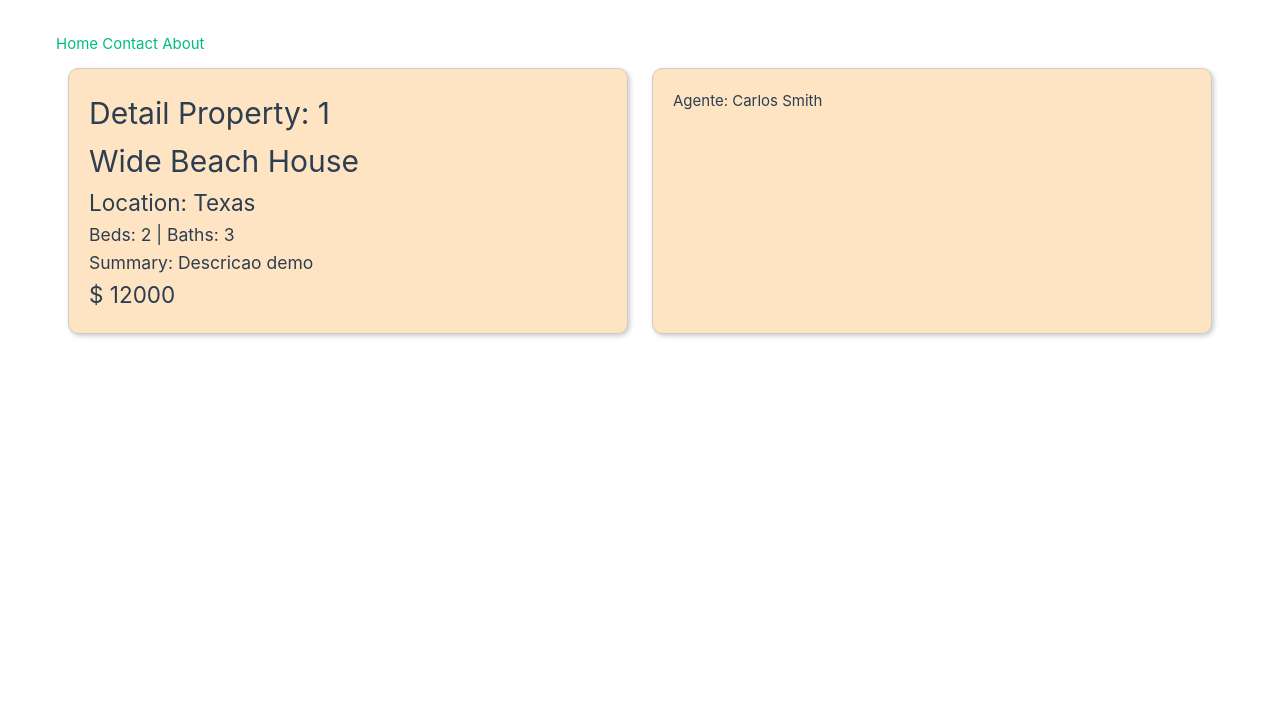
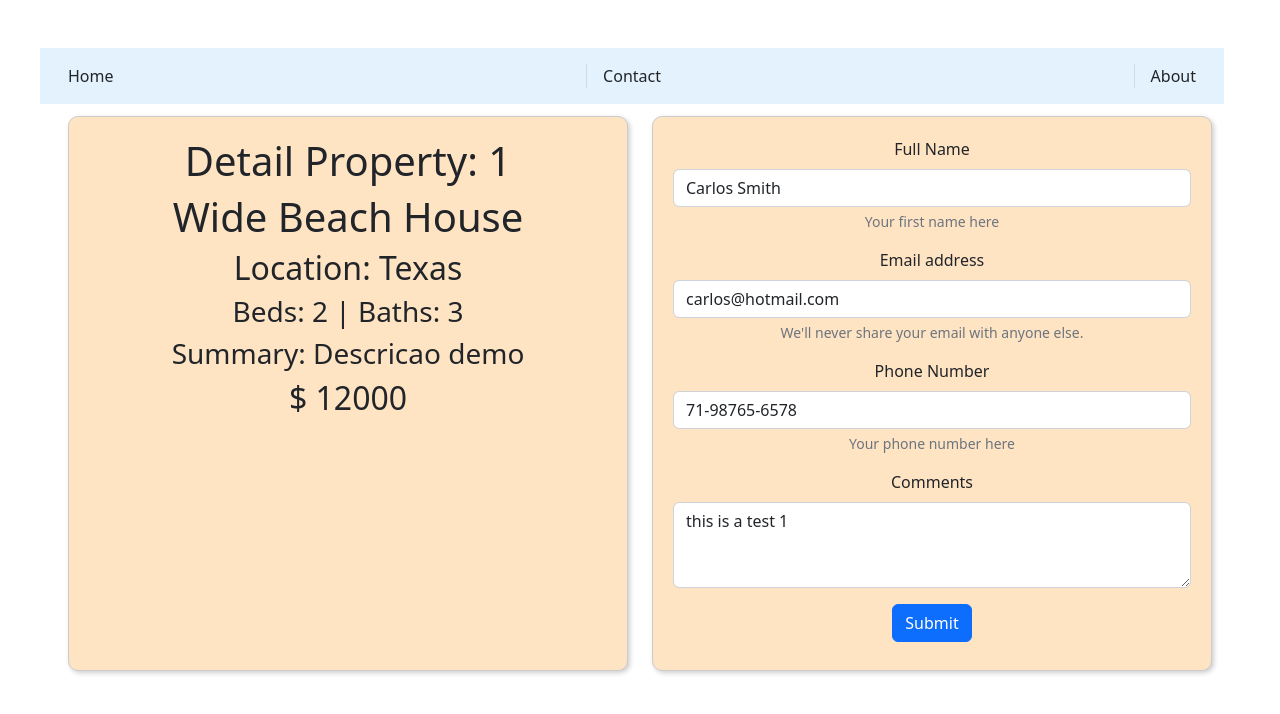
Before and after one commit to Portalsoftwares/TestNumber8USA, a Vue app: page /detail/1 in a window 1280 px wide. Shown: the top 714 px of the page. Built offline with nearby package versions, Linux system fonts and the light colour scheme.

Commit message:
bootstrapp

```diff
--- a/package.json
+++ b/package.json
@@ -10,6 +10,8 @@
     "format": "prettier --write src/"
   },
   "dependencies": {
+    "bootstrap": "^5.2.1",
+    "bootstrap-icons": "^1.11.1",
     "pinia": "^2.1.7",
     "vue": "^3.3.4",
     "vue-router": "^4.2.5"
--- a/src/App.vue
+++ b/src/App.vue
@@ -4,21 +4,20 @@ import { RouterLink, RouterView } from 'vue-router'
 </script>
 
 <template>
+  <nav class="navbar navbar-light" style="background-color: #e3f2fd;">
+    <div class="container-fluid">
+      <RouterLink to="/" class="nav-link">Home </RouterLink>
+      <RouterLink to="/contact" class="nav-link"> Contact </RouterLink>
+      <RouterLink to="/about" class="nav-link"> About </RouterLink>
+    </div>
 
-
-
-      <div>
-        <RouterLink to="/">Home </RouterLink>
-        <RouterLink to="/contact"> Contact </RouterLink>
-        <RouterLink to="/about"> About </RouterLink>
-      </div>
+  </nav>
 
 
   <RouterView />
 </template>
 
 <style scoped>
-
 nav a.router-link-exact-active {
   color: var(--color-text);
 }
--- a/src/main.js
+++ b/src/main.js
@@ -6,6 +6,10 @@ import { createPinia } from 'pinia'
 import App from './App.vue'
 import router from './router'
 
+
+import "bootstrap/dist/css/bootstrap.min.css"
+import  "bootstrap-icons/font/bootstrap-icons.css"
+
 const app = createApp(App)
 
 app.use(createPinia())
--- a/src/views/DetailView.vue
+++ b/src/views/DetailView.vue
@@ -10,7 +10,38 @@
         </div>
 
         <div class="agentCl">
-            Agente: {{ agente.agentName }}
+            <form @submit.prevent="submitForm">
+                <div class="mb-3">
+                    <label for="firstName" class="form-label">Full Name</label>
+                    <input type="text" class="form-control" id="firstName" aria-describedby="firstNameHelp"
+                        v-model="agente.agentName">
+                    <div id="firstNameHelp" class="form-text">Your first name here</div>
+                </div>
+
+
+
+                <div class="mb-3">
+                    <label for="exampleInputEmail1" class="form-label">Email address</label>
+                    <input type="email" class="form-control" id="exampleInputEmail1" aria-describedby="emailHelp"
+                        v-model="agente.agentEmail">
+                    <div id="emailHelp" class="form-text">We'll never share your email with anyone else.</div>
+                </div>
+
+                <div class="mb-3">
+                    <label for="phone" class="form-label">Phone Number</label>
+                    <input type="text" class="form-control" id="phone" aria-describedby="phoneHelp"
+                        v-model="agente.agentPhone">
+                    <div id="phoneHelp" class="form-text">Your phone number here</div>
+                </div>
+                <div class="mb-3">
+                    <label for="exampleFormControlTextarea1" class="form-label">Comments</label>
+                    <textarea class="form-control" id="exampleFormControlTextarea1" rows="3"
+                        v-model="agente.comments"></textarea>
+                </div>
+
+                <button type="submit" class="btn btn-primary">Submit</button>
+            </form>
+            <h3> {{ resposta }}</h3>
         </div>
     </div>
 </template>
@@ -40,7 +71,8 @@ export default {
                 agentEmail: '',
                 agentPhone: '',
                 comments: ''
-            }
+            },
+            resposta: null
         }
     },
 
@@ -64,6 +96,12 @@ export default {
             const agentFoundId = this.propriedade.agentId;
             var agent = agents.find(ag => ag.agentId === Number(agentFoundId))
             this.agente = agent;
+        },
+        submitForm() {
+            // exibir mensagem de ok
+
+            this.resposta = 'Form Submitted !'
+            this.$router.push('/');
         }
     }
 }
@@ -79,6 +117,7 @@ export default {
 
 .agentCl,
 .propriedade {
+    text-align: center;
     background-color: bisque;
     max-height: 40%;
     min-height: 40%;
--- a/src/views/HomeView.vue
+++ b/src/views/HomeView.vue
@@ -7,14 +7,14 @@
   <div class="wrapper">
 
 
-    <div v-for="item in propiedades" :key="item.id" class="item">
+    <div v-for="item in propiedades" :key="item.id" class="item text-center">
       <h1>{{ item.Title }} </h1>
       <h2>{{ item.Location }} </h2>
       <h3>{{ item.Description }} </h3>
       <h2>$ {{ item.Value }} </h2>
 
       <div>
-        <router-link :to="{ name: 'DetailView', params: { id: item.id } }">Show Detail</router-link>
+        <router-link :to="{ name: 'DetailView', params: { id: item.id } }" class="btn btn-success">Show Detail</router-link>
 
       </div>
 
```
Also changed, not shown: 1 other file (tests, documents, lock files or other folders).
